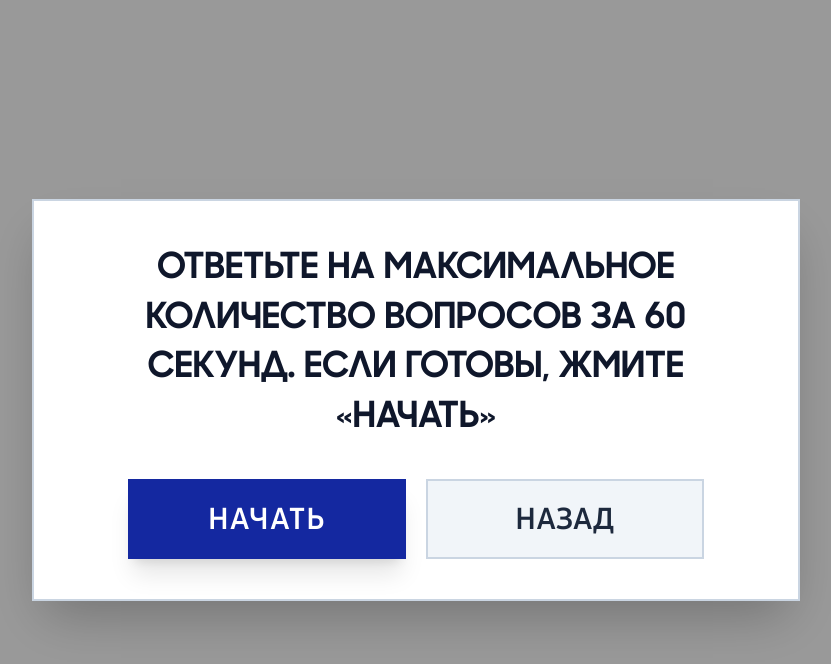
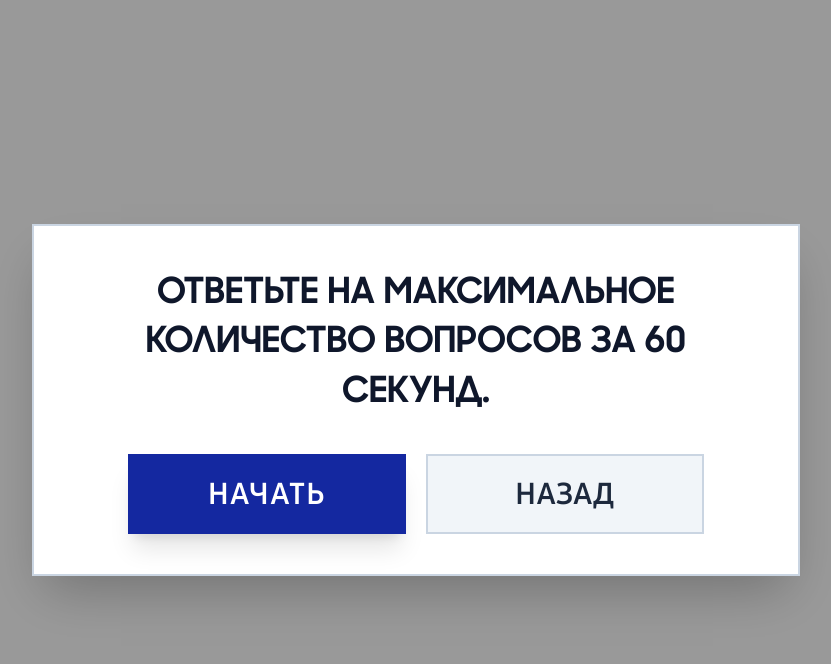
Before and after one commit to romapromo1/samsung-galaxy-quiz, a React (Vite) app: page / in a window 1280 px wide. Both pictures are taken after a click on the button "НАЧАТЬ". Shown: the top 664 px of the page, without its empty margins (224-1055 px from the left). Built offline with nearby package versions, Linux system fonts and the light colour scheme.

Commit message:
style: remove 'ЕСЛИ ГОТОВЫ, ЖМИТЕ НАЧАТЬ' from prompt modal text

```diff
--- a/src/components/PromptModal.tsx
+++ b/src/components/PromptModal.tsx
@@ -12,7 +12,7 @@ export const PromptModal: React.FC<PromptModalProps> = ({ onStart, onClose }) =>
 
         {/* Responsive prompt text */}
         <p className="text-xl sm:text-3xl md:text-4xl font-black text-slate-900 leading-snug tracking-normal font-brand-headline">
-          ОТВЕТЬТЕ НА МАКСИМАЛЬНОЕ КОЛИЧЕСТВО ВОПРОСОВ ЗА 60 СЕКУНД. ЕСЛИ ГОТОВЫ, ЖМИТЕ «НАЧАТЬ»
+          ОТВЕТЬТЕ НА МАКСИМАЛЬНОЕ КОЛИЧЕСТВО ВОПРОСОВ ЗА 60 СЕКУНД.
         </p>
 
         {/* Buttons: identical size and font to WelcomeScreen button */}
```
Also changed, not shown: 1 other file (tests, documents, lock files or other folders).
